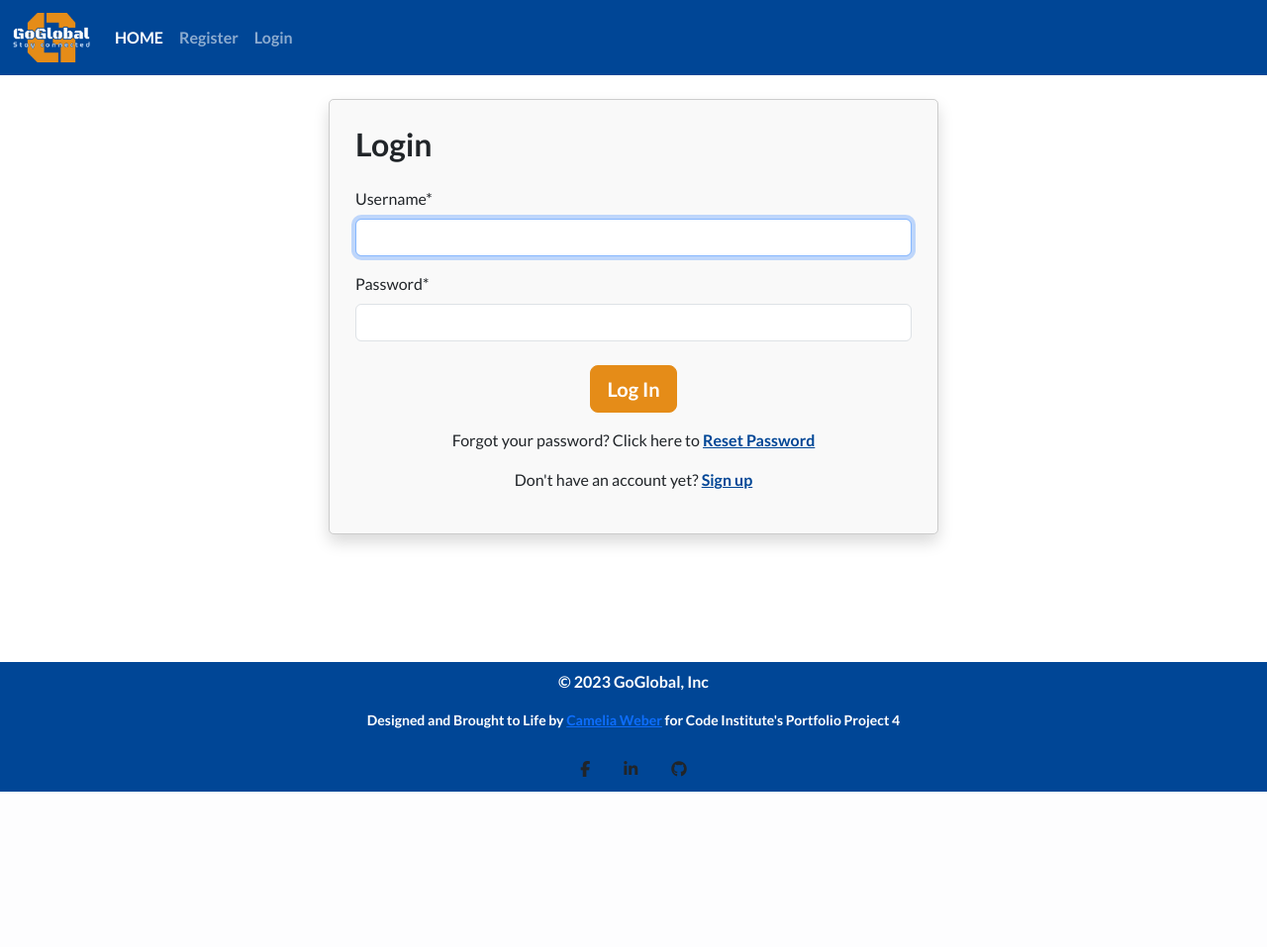
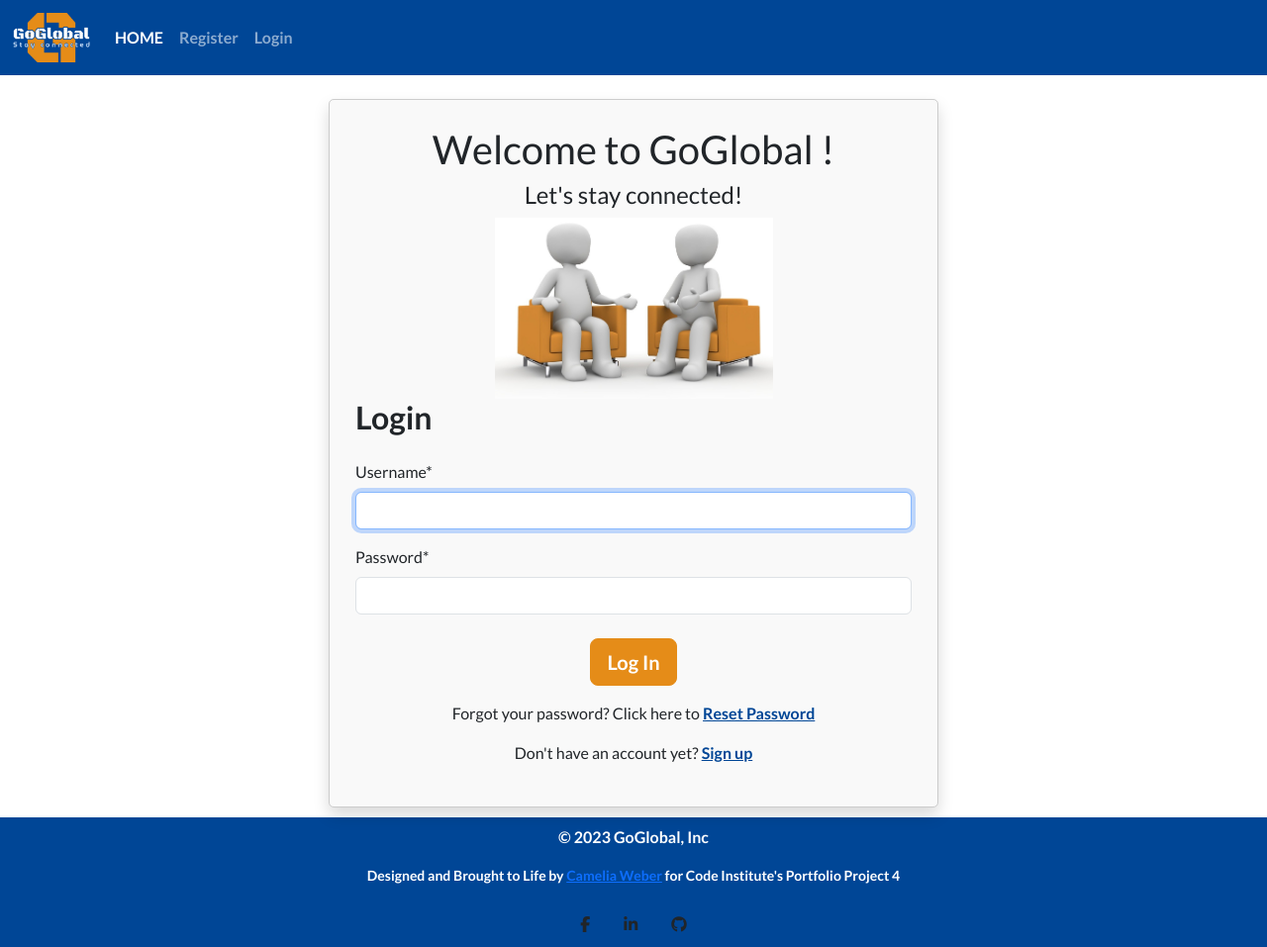
Before and after one commit to Camelia03/portofolio-project-4, a Django app: page /accounts/login/ in a window 1280 px wide. Shown: the whole page at 99% size. Before the commit the page ends 800 px from the top, so only its background shows below. Run offline with Django 3.2, Linux system fonts and the light colour scheme; some libraries are stand-ins or nearby versions.

Commit message:
Add welcome text and image to login page

```diff
--- a/static/css/style.css
+++ b/static/css/style.css
@@ -1,6 +1,6 @@
 body {
     background-color: #ffffff;
-    color: #000000;
+    color: #040404;
     font-family: 'Lato', sans-serif;
     min-height: 100vh;
     display: flex;
@@ -143,6 +143,10 @@ footer {
     background-position: center center;
 }
 
+.welcome-image {
+    width: 50%;
+}
+
 .list-group .list-group-item:hover {
     background-color: #f4e6d5;
 }
--- a/templates/registration/login.html
+++ b/templates/registration/login.html
@@ -3,6 +3,8 @@
 {% block content %}
 
 {% load crispy_forms_tags %}
+
+{% load static %}
 
 {% include 'snippets/app_message.html' with messages=messages %}
 
@@ -11,6 +13,11 @@
     <div class="col-md-6 offset-md-3 mt-4">
       <div class="card shadow">
         <div class="card-body">
+          <div class="text-center">
+            <h1>Welcome to GoGlobal !</h1>
+            <h4>Let's stay connected!</h4>
+            <img src="{% static 'media/welcome.png' %}" alt="welcome image" class="welcome-image">
+          </div>
           <h2 class="mb-4 text-bold">Login</h2>
           <form method="POST">
             {% csrf_token %}
```
Also changed, not shown: static/media/welcome.png (added).
